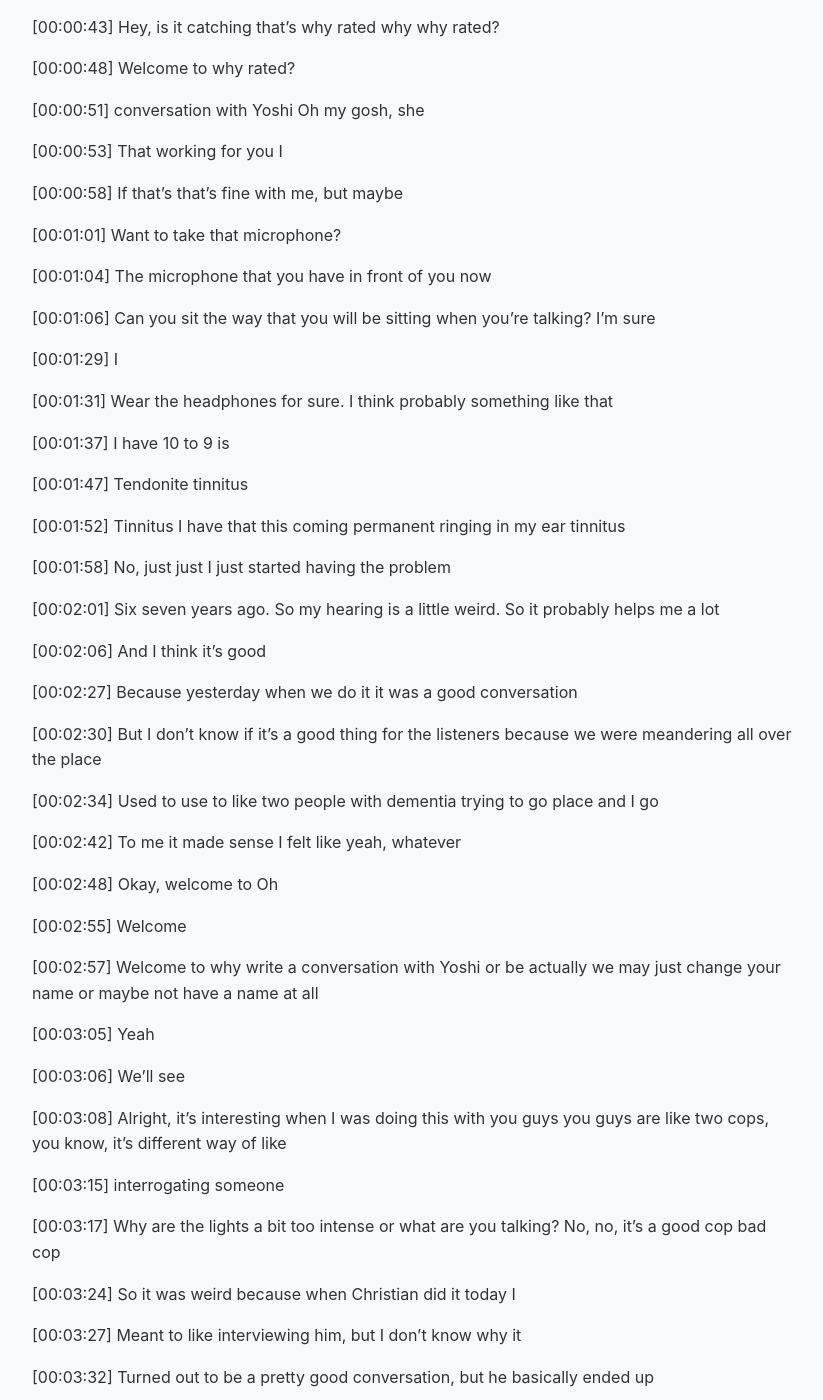
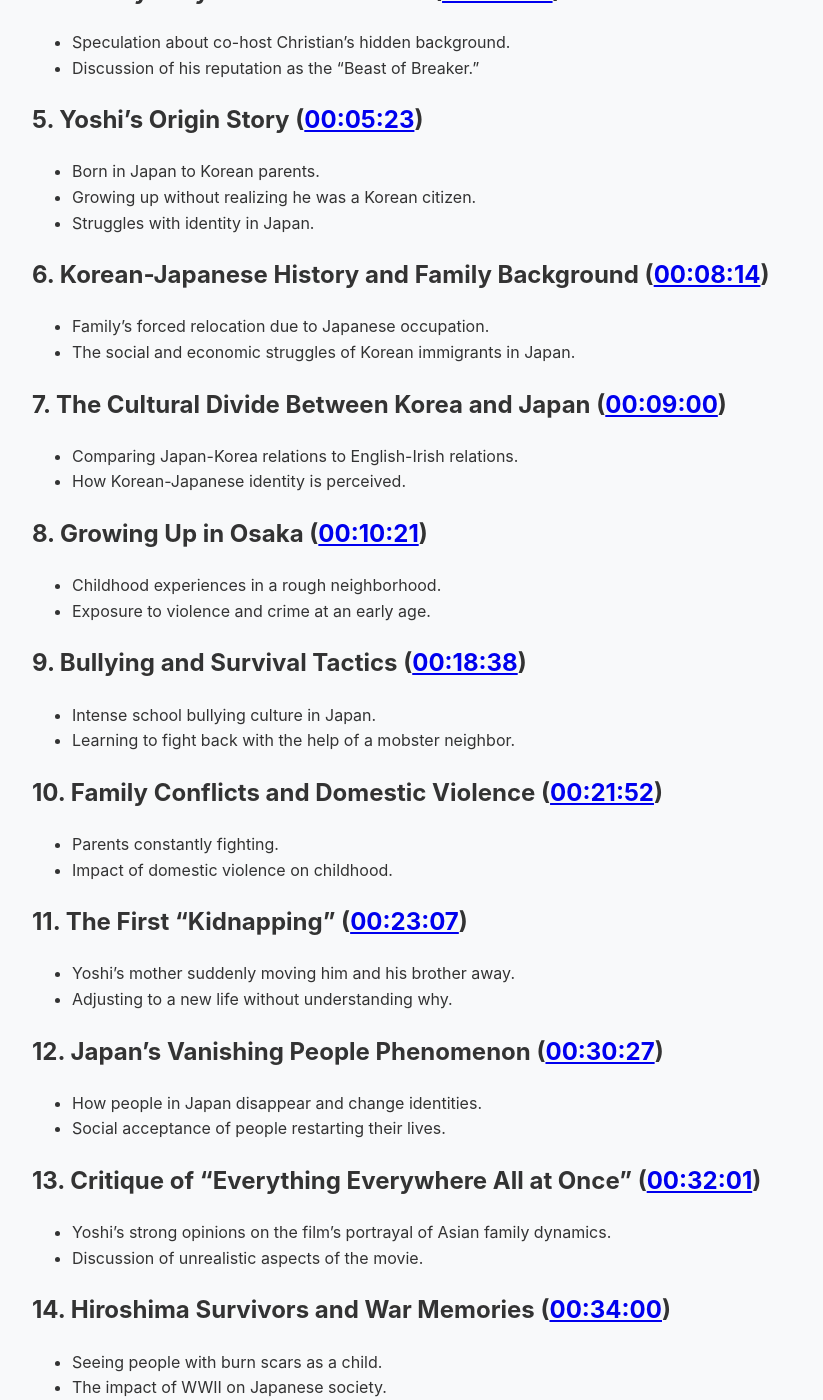
Before and after one commit to harryf/yoshi-podcasts, a Jekyll site: the page built from _transcripts/episode-005-transcript.md, in a window 1280 px wide and 1400 px high, scrolled down 858 px. Shown: the whole window, without its empty margins (228-1051 px from the left). Built offline with Jekyll 4.4.1, drawn with Linux system fonts in a browser that asks for light colours; some of the changed text lies outside the part shown.

Commit message:
Add summary to transcript

```diff
--- a/_transcripts/episode-005-transcript.md
+++ b/_transcripts/episode-005-transcript.md
@@ -6,6 +6,70 @@ permalink: "/transcripts/episode-005/"
 
 # Summary
 
+## 1. Introduction and Setup (<a href="#00-00-00">00:00:00</a>)
+- Opening discussion on the podcast title and format.
+- Initial banter about why Yoshi does certain things.
+
+## 2. Podcast Format and Tone (<a href="#00-02-30">00:02:30</a>)
+- Hosts discuss the conversational style of the podcast.
+- Comparison to an interrogation or a meandering chat.
+
+## 3. Yoshi’s Comedy and Adult Industry Background (<a href="#00-03-47">00:03:47</a>)
+- Early experiences in comedy.
+- His entry into the adult business in Seattle.
+
+## 4. The Mystery of Christian’s Past (<a href="#00-03-53">00:03:53</a>)
+- Speculation about co-host Christian’s hidden background.
+- Discussion of his reputation as the “Beast of Breaker.”
+
+## 5. Yoshi’s Origin Story (<a href="#00-05-23">00:05:23</a>)
+- Born in Japan to Korean parents.
+- Growing up without realizing he was a Korean citizen.
+- Struggles with identity in Japan.
+
+## 6. Korean-Japanese History and Family Background (<a href="#00-08-14">00:08:14</a>)
+- Family’s forced relocation due to Japanese occupation.
+- The social and economic struggles of Korean immigrants in Japan.
+
+## 7. The Cultural Divide Between Korea and Japan (<a href="#00-09-00">00:09:00</a>)
+- Comparing Japan-Korea relations to English-Irish relations.
+- How Korean-Japanese identity is perceived.
+
+## 8. Growing Up in Osaka (<a href="#00-10-21">00:10:21</a>)
+- Childhood experiences in a rough neighborhood.
+- Exposure to violence and crime at an early age.
+
+## 9. Bullying and Survival Tactics (<a href="#00-18-38">00:18:38</a>)
+- Intense school bullying culture in Japan.
+- Learning to fight back with the help of a mobster neighbor.
+
+## 10. Family Conflicts and Domestic Violence (<a href="#00-21-52">00:21:52</a>)
+- Parents constantly fighting.
+- Impact of domestic violence on childhood.
+
+## 11. The First “Kidnapping” (<a href="#00-23-07">00:23:07</a>)
+- Yoshi’s mother suddenly moving him and his brother away.
+- Adjusting to a new life without understanding why.
+
+## 12. Japan’s Vanishing People Phenomenon (<a href="#00-30-27">00:30:27</a>)
+- How people in Japan disappear and change identities.
+- Social acceptance of people restarting their lives.
+
+## 13. Critique of "Everything Everywhere All at Once" (<a href="#00-32-01">00:32:01</a>)
+- Yoshi’s strong opinions on the film’s portrayal of Asian family dynamics.
+- Discussion of unrealistic aspects of the movie.
+
+## 14. Hiroshima Survivors and War Memories (<a href="#00-34-00">00:34:00</a>)
+- Seeing people with burn scars as a child.
+- The impact of WWII on Japanese society.
+
+## 15. Using Comedy as a Coping Mechanism (<a href="#00-35-04">00:35:04</a>)
+- How humor helped him deal with a difficult childhood.
+- Early signs of becoming a comedian.
+
+## 16. Future Aspirations and Life Philosophy (<a href="#00-36-06">00:36:06</a>)
+- Lack of a clear plan growing up.
+- Continuing to figure things out as an adult.
 
 # Transcript
 
```
